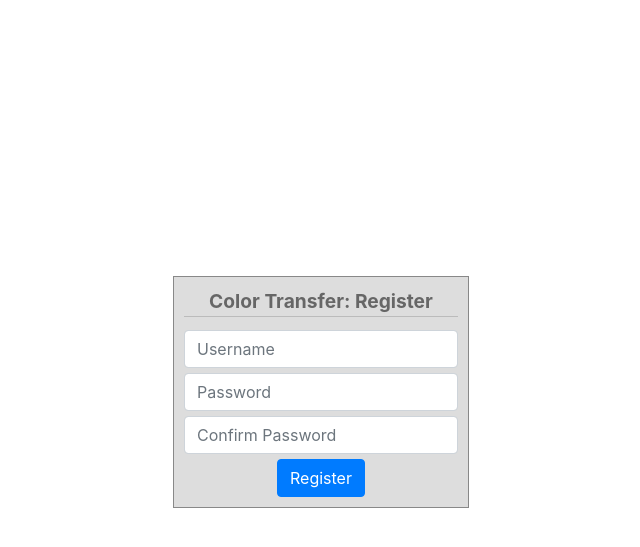
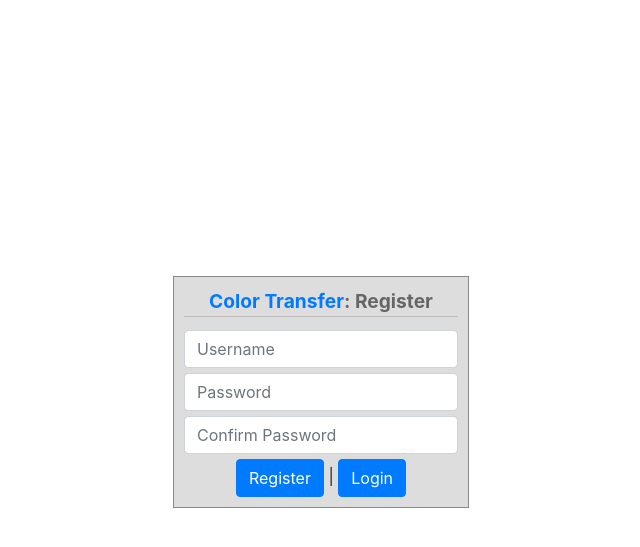
Before and after one commit to mikelane/ColorTransfer, a Flask app: page /register in a window 1280 px wide. Shown: the top 547 px of the page, without its empty margins (319-959 px from the left). Run offline with Flask 2, Linux system fonts and the light colour scheme; some libraries are stand-ins or nearby versions.

Commit message:
Fixes some bugs; adds links to home from register/login

```diff
--- a/app.py
+++ b/app.py
@@ -118,9 +118,10 @@ def upload_source():
     else:
         source_filename = None
 
+    source_url = photos.url(source_filename, session['username']) if source_filename else None
     return render_template('upload_source.html',
                            form=source_form,
-                           source_url=photos.url(db.get_image_fn('source_image', session['username'])),
+                           source_url=source_url,
                            username=session['username'])
 
 
@@ -138,9 +139,10 @@ def upload_target():
     else:
         target_filename = None
 
+    target_url = photos.url(target_filename, session['username']) if target_filename else None
     return render_template('upload_target.html',
                            form=target_form,
-                           target_url=photos.url(db.get_image_fn('target_image', session['username'])),
+                           target_url=target_url,
                            username=session['username'])
 
 
--- a/templates/base.html
+++ b/templates/base.html
@@ -12,6 +12,8 @@
           href="https://maxcdn.bootstrapcdn.com/bootstrap/4.0.0-alpha.5/css/bootstrap.min.css"
           integrity="sha384-AysaV+vQoT3kOAXZkl02PThvDr8HYKPZhNT5h/CXfBThSRXQ6jW5DO2ekP5ViFdi"
           crossorigin="anonymous">
+    <link rel="stylesheet"
+          href="https://maxcdn.bootstrapcdn.com/font-awesome/4.7.0/css/font-awesome.min.css">
     {% endblock %}
 </head>
 <body>
--- a/templates/login.html
+++ b/templates/login.html
@@ -11,7 +11,7 @@
 <div id="login-box">
     <div class="form-group">
         <form method="post">
-            <label>Color Transfer: Login</label>
+            <label><a href="/">Color Transfer</a>: Login</label>
             <input type="text" class="form-control" name="username" placeholder="Username">
             <input type="password" class="form-control" name="password" placeholder="Password">
             <div class="form-buttons">
--- a/templates/register.html
+++ b/templates/register.html
@@ -11,12 +11,13 @@
 <div id="registration-box">
     <div class="form-group">
         <form method="post">
-            <label>Color Transfer: Register</label>
+            <label><a href="/">Color Transfer</a>: Register</label>
             <input type="text" name="username" class="form-control" placeholder="Username">
             <input type="password" name="password" class="form-control" placeholder="Password">
             <input type="password" name="confirm" class="form-control" placeholder="Confirm Password">
             <div class="form-buttons">
-                <button type="submit" class="btn btn-primary">Register</button>
+                <button type="submit" class="btn btn-primary">Register</button> |
+                <a href="/login" role="button" class="btn btn-primary">Login</a>
             </div>
         </form>
     </div>
```
